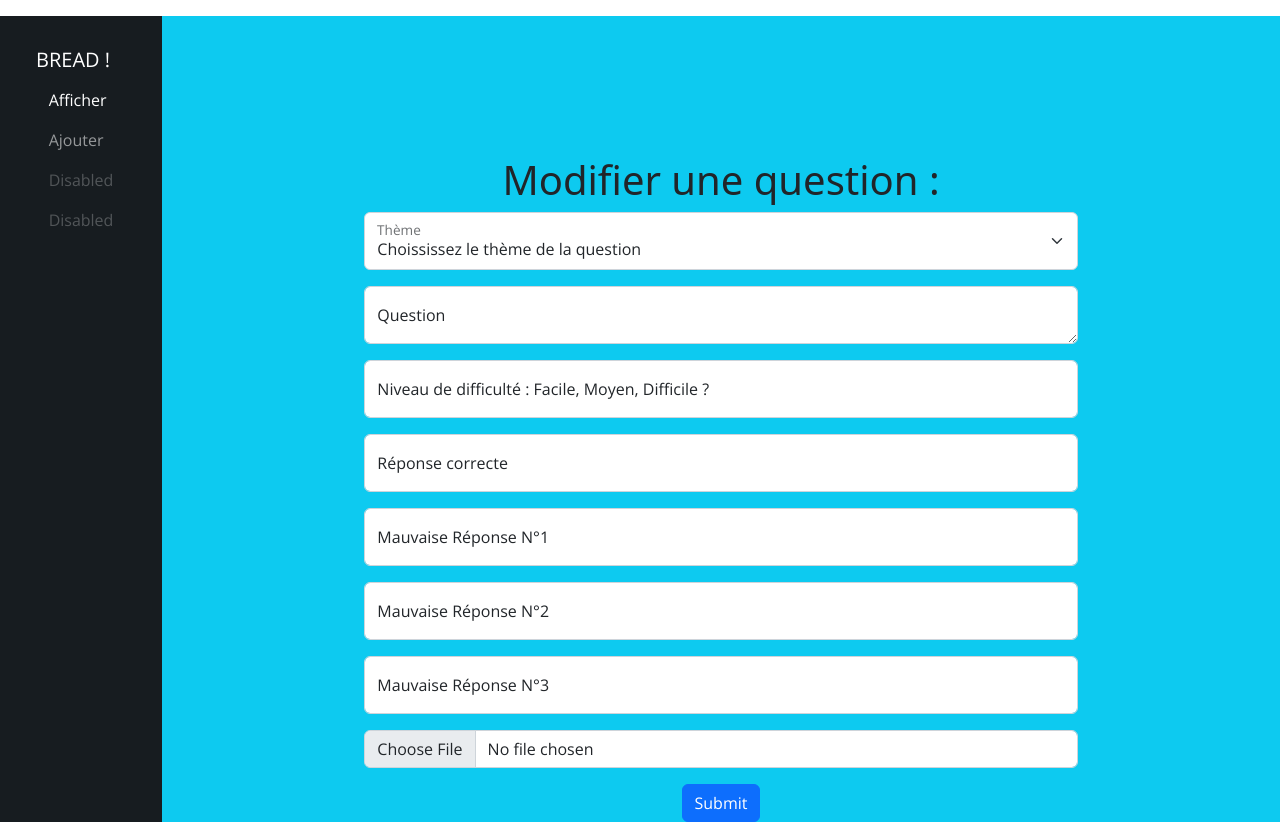
After one commit to Maria-dsa/superquizz, a PHP site: template src/View/Admin/update.html.twig in a window 1280 px wide. The commit adds this page. Run offline with PHP 8.4, Linux system fonts and the light colour scheme; the template is opened without the code that fills it, so the values that code supplies are empty; some libraries are stand-ins or nearby versions; some web fonts are replaced.

Commit message:
ajout fonction edit

```diff
--- a/database.sql
+++ b/database.sql
@@ -110,8 +110,8 @@ REFERENCES answer(id);
 --
 
 INSERT INTO `question` (`content`, `theme`, `difficulty_level`) VALUES
-('Quelle est la couleur dune tomate mure ?','test',1),
-('Quelle est le meilleur langage de programmation ?','autre',2);
+('Quelle est la couleur dune tomate mure ?','test','facile'),
+('Quelle est le meilleur langage de programmation ?','autre','difficile');
 
 --
 -- Contenu de la table `answer`
--- a/src/View/Admin/show.html.twig
+++ b/src/View/Admin/show.html.twig
@@ -13,7 +13,7 @@
             {% endfor %}
         </ul>
         <div>
-            <button><a href="/items/edit?id={{ question.id }}">Edit</a></button>
+            <button><a href="/admin/update?id={{ question.id }}">Edit</a></button>
         </div>
         <div>
             <form action="/admin/delete" method="POST">
--- /dev/null
+++ b/src/View/Admin/update.html.twig
@@ -0,0 +1,76 @@
+{% extends "admin_layout.html.twig" %}
+
+{% block content %}
+<pre>
+    {{ dump(questionsInfos) }}
+    <pre>
+        {{ dump(test) }}
+    </pre>
+</pre>
+<div class="m-auto container-md">
+    <h1 class="text-center mt-4">Modifier une question :</h1>
+<form form method="post" enctype="multipart/form-data">
+
+<input type="hidden" id="id" name="id" value="{{ id }}">
+
+<div class="form-floating mb-3 offset-lg-1 col-lg-10 offset-xl-2 col-xl-8">
+    <select class="form-select" aria-label="Default select example" name="theme" id="theme">
+        <option selected value="">Choississez le thème de la question</option>
+        <option value="Culture Générale">Culture Générale</option>
+        <option value="Sciences">Sciences</option>
+        <option value="Sport">Sport</option>
+    </select>
+    <label for="theme">Thème</label>
+    <span>{{ errors.theme }}</span>
+</div>
+
+<div class="form-floating mb-3 offset-lg-1 col-lg-10 offset-xl-2 col-xl-8">
+    <textarea class="form-control" placeholder="Leave a comment here" id="question" name="question">{{ questionsInfos.content }}</textarea>
+    <label for="question">Question</label>
+    <span>{{ errors.question }}</span>
+</div>
+
+<div class="form-floating mb-3 offset-lg-1 col-lg-10 offset-xl-2 col-xl-8">
+    <input type="text" class="form-control" id="level" name="level" placeholder="Réponse correcte" value="{{ questionsInfos.difficulty_level }}">
+    <label for="level">Niveau de difficulté : Facile, Moyen, Difficile ?</label>
+    <span>{{ errors.level }}</span>
+</div>
+
+<div class="form-floating mb-3 offset-lg-1 col-lg-10 offset-xl-2 col-xl-8">
+    <input type="text" class="form-control" id="goodAnswer" name="goodAnswer" placeholder="Réponse correcte" value="{{ questionsInfos.answers.answer1.answer }}">
+    <label for="goodAnswer">Réponse correcte</label>
+    <span>{{ errors.goodAnswer }}</span>
+</div>
+
+<div class="form-floating mb-3 offset-lg-1 col-lg-10 offset-xl-2 col-xl-8">
+    <input type="text" class="form-control" id="badAnswer1" name="badAnswer1" placeholder="Mauvaise Réponse N°1" value="{{ questionsInfos.answers.answer2.answer }}">
+    <label for="badAnswer1">Mauvaise Réponse N°1</label>
+    <span>{{ errors.badAnswer1 }}</span>
+</div>
+
+<div class="form-floating mb-3 offset-lg-1 col-lg-10 offset-xl-2 col-xl-8">
+    <input type="text" class="form-control" id="badAnswer2" name="badAnswer2" placeholder="Mauvaise Réponse N°2" value="{{ questionsInfos.answers.answer3.answer }}">
+    <label for="badAnswer2">Mauvaise Réponse N°2</label>
+    <span>{{ errors.badAnswer2 }}</span>
+</div>
+
+<div class="form-floating mb-3 offset-lg-1 col-lg-10 offset-xl-2 col-xl-8">
+    <input type="text" class="form-control" id="badAnswer3" name="badAnswer3" placeholder="Mauvaise Réponse N°3" value="{{ questionsInfos.answers.answer4.answer }}">
+    <label for="badAnswer3">Mauvaise Réponse N°3</label>
+    <span>{{ errors.badAnswer3 }}</span>
+</div>
+
+
+<div class="mb-3 offset-lg-1 col-lg-10 offset-xl-2 col-xl-8">
+    <label class="d-none" for="picture">Uploader une image</label>
+    <input type="file" class="form-control form-control" id="picture" name="picture" placeholder="Insérer votre image ici" accept="image/*">
+</div>
+
+
+<div class="text-center">
+    <button type="submit" class="btn btn-primary">Submit</button>
+</div>
+
+</form>
+</div>
+{% endblock %}
```
Also changed, not shown: src/Controller/QuestionController.php (+28 -3 lines), src/Model/AnswerManager.php (+24 -12 lines), src/Model/QuestionManager.php (+17 -15 lines).
